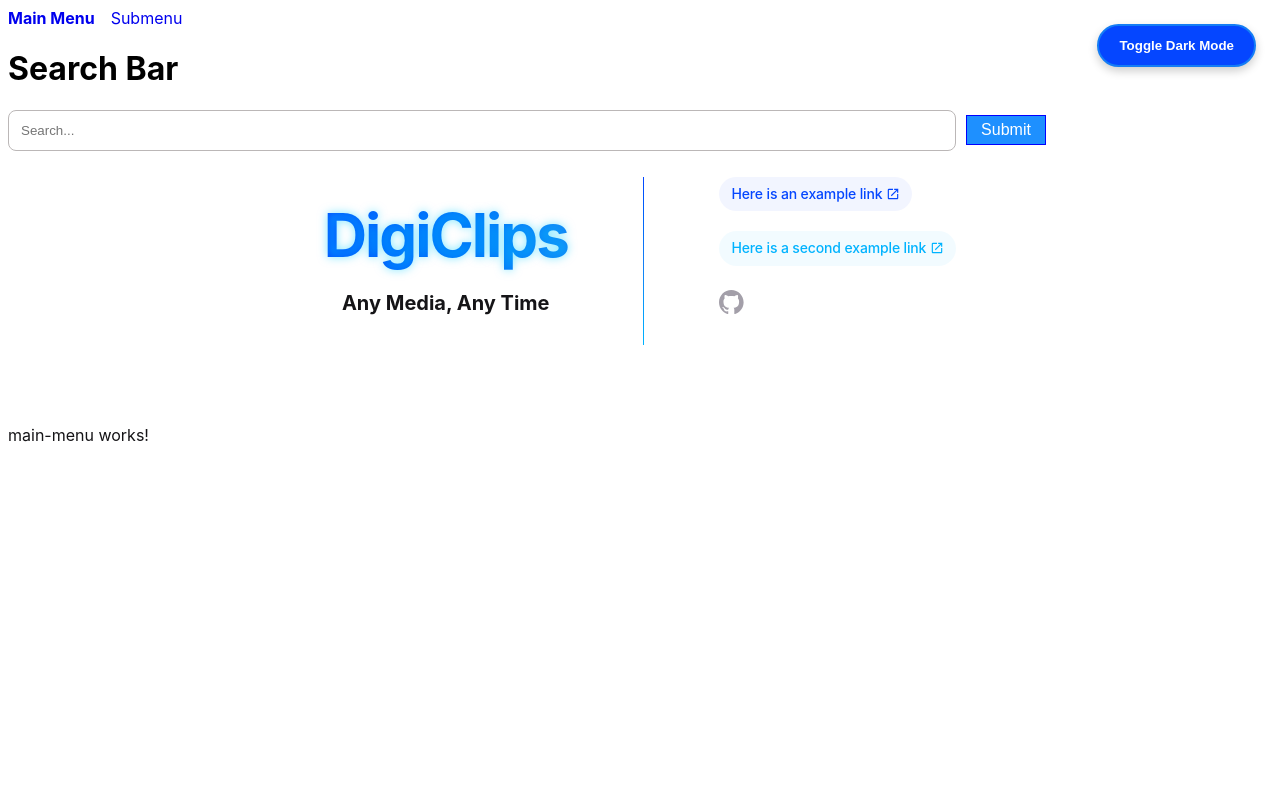
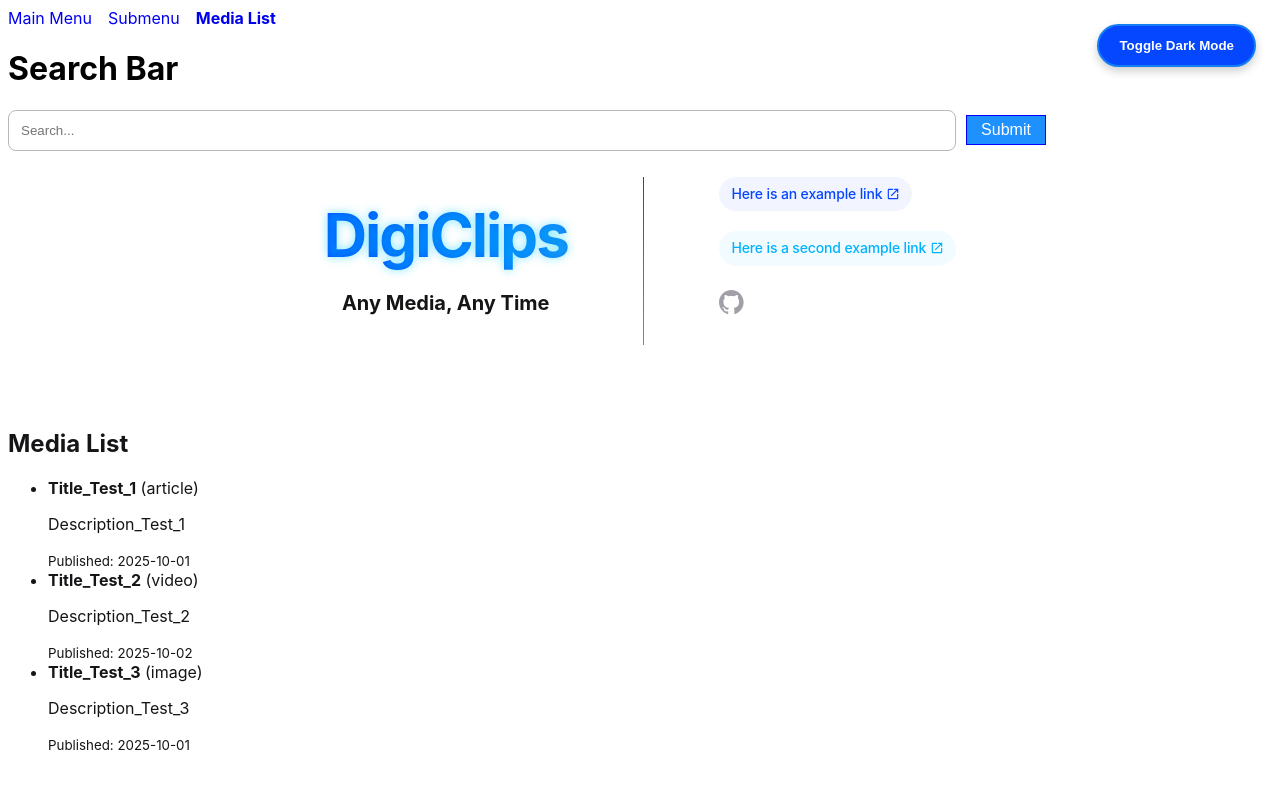
Before and after one commit to Dhruvina21/Digiclips-app, an Angular app: page /media in a window 1280 px wide. Before the commit this address led to /main-menu. Shown: the top 788 px of the page. Built offline with nearby package versions, Linux system fonts and the light colour scheme.

Commit message:
Added a mock media data service

```diff
--- a/src/app/app.routes.ts
+++ b/src/app/app.routes.ts
@@ -2,10 +2,13 @@
 import { Routes } from '@angular/router';
 import { MainMenuComponent } from './pages/main-menu/main-menu.component';
 import { SubmenuComponent } from './pages/submenu/submenu.component';
+import { MediaListComponent } from './pages/media-list/media-list.component';
 
 export const appRoutes: Routes = [
   { path: '', redirectTo: 'main-menu', pathMatch: 'full' },
   { path: 'main-menu', component: MainMenuComponent },
   { path: 'submenu', component: SubmenuComponent },
+  { path: 'media', component: MediaListComponent },
+  { path: '', redirectTo: '/media', pathMatch: 'full'},
   { path: '**', redirectTo: 'main-menu' }
 ];
--- a/src/app/components/team-member-2/navigation/navigation.component.html
+++ b/src/app/components/team-member-2/navigation/navigation.component.html
@@ -7,5 +7,7 @@
     </li>
 
     <li><a routerLink = "/submenu" routerLinkActive="active">Submenu</a></li>
+
+    <li><a routerLink = "/media" routerLinkActive="active">Media List</a></li>
   </ul>
 </nav>
--- /dev/null
+++ b/src/app/pages/media-list/media-list.component.html
@@ -0,0 +1,8 @@
+<h2>Media List </h2>
+<ul>
+    <li *ngFor="let item of mediaItems">
+        <strong>{{ item.title }}</strong> ({{ item.mediaType }})
+        <p>{{ item.description }}</p>
+        <small>Published: {{ item.datePublished }}</small>
+    </li>
+</ul>
--- /dev/null
+++ b/src/app/pages/media-list/media-list.component.ts
@@ -0,0 +1,26 @@
+import { Component, OnInit } from '@angular/core';
+import { CommonModule } from '@angular/common';
+import { MediaDataService, MediaItem} from '../../services/media-data.service';
+
+@Component({
+  selector: 'app-media-list',
+  standalone: true,
+  imports: [CommonModule],
+  templateUrl: './media-list.component.html',
+  styleUrl: './media-list.component.css'
+})
+export class MediaListComponent implements OnInit {
+  mediaItems: MediaItem[] = [];
+
+  constructor(private mediaService: MediaDataService) {}
+
+  ngOnInit(): void {
+    this.mediaService.getMockMedia().subscribe({
+      next: (data) => {
+        this.mediaItems = data;
+        console.log('[MediaListComponent] Received Data: ', data);
+      },
+      error: (err) => console.error('Error Fetching Data: ', err)
+    });
+  }
+}
--- /dev/null
+++ b/src/app/services/media-data.service.ts
@@ -0,0 +1,63 @@
+/**
+ * MediaDataService
+ *
+ * This service acts as a mock data provider for future API integrations.
+ * It currently returns a static list of media items to simulate backend responses.
+ *
+ * Usage:
+ *    1. Import and inject into any component: constructor(private mediaData: MediaDataService) {}
+ *    2. Call getMockMedia() to retrieve data.
+ *
+ * Next Steps:
+ *    1. Replace mock data with real HTTP calls once the backend API is ready.
+ */
+
+import { Injectable } from '@angular/core';
+import { Observable, of} from 'rxjs'
+
+export interface MediaItem {
+  id: number;
+  title: string;
+  description: string;
+  mediaType: 'video' | 'image' | 'article';
+  datePublished: string;
+}
+
+@Injectable({
+  providedIn: 'root'
+})
+export class MediaDataService {
+
+  private mockMediaData: MediaItem[] = [
+    {
+      id: 1,
+      title: 'Title_Test_1',
+      description: "Description_Test_1",
+      mediaType: 'article',
+      datePublished: '2025-10-01'
+    },
+    {
+      id: 2,
+      title: 'Title_Test_2',
+      description: "Description_Test_2",
+      mediaType: 'video',
+      datePublished: '2025-10-02'
+    },
+    {
+      id: 3,
+      title: 'Title_Test_3',
+      description: "Description_Test_3",
+      mediaType: 'image',
+      datePublished: '2025-10-01'
+    }
+  ];
+
+  constructor() {
+    console.log('[MediaDataService] Initialized Successfully.');
+  }
+
+  getMockMedia(): Observable<MediaItem[]> {
+    console.log('[MediaDataService] Fetching Mock Media Data...');
+    return of(this.mockMediaData);
+  }
+}
```
Also changed, not shown: src/app/app.component.html (+0 -9 lines), src/app/pages/media-list/media-list.component.css (added), 2 other files (tests, documents, lock files or other folders).
